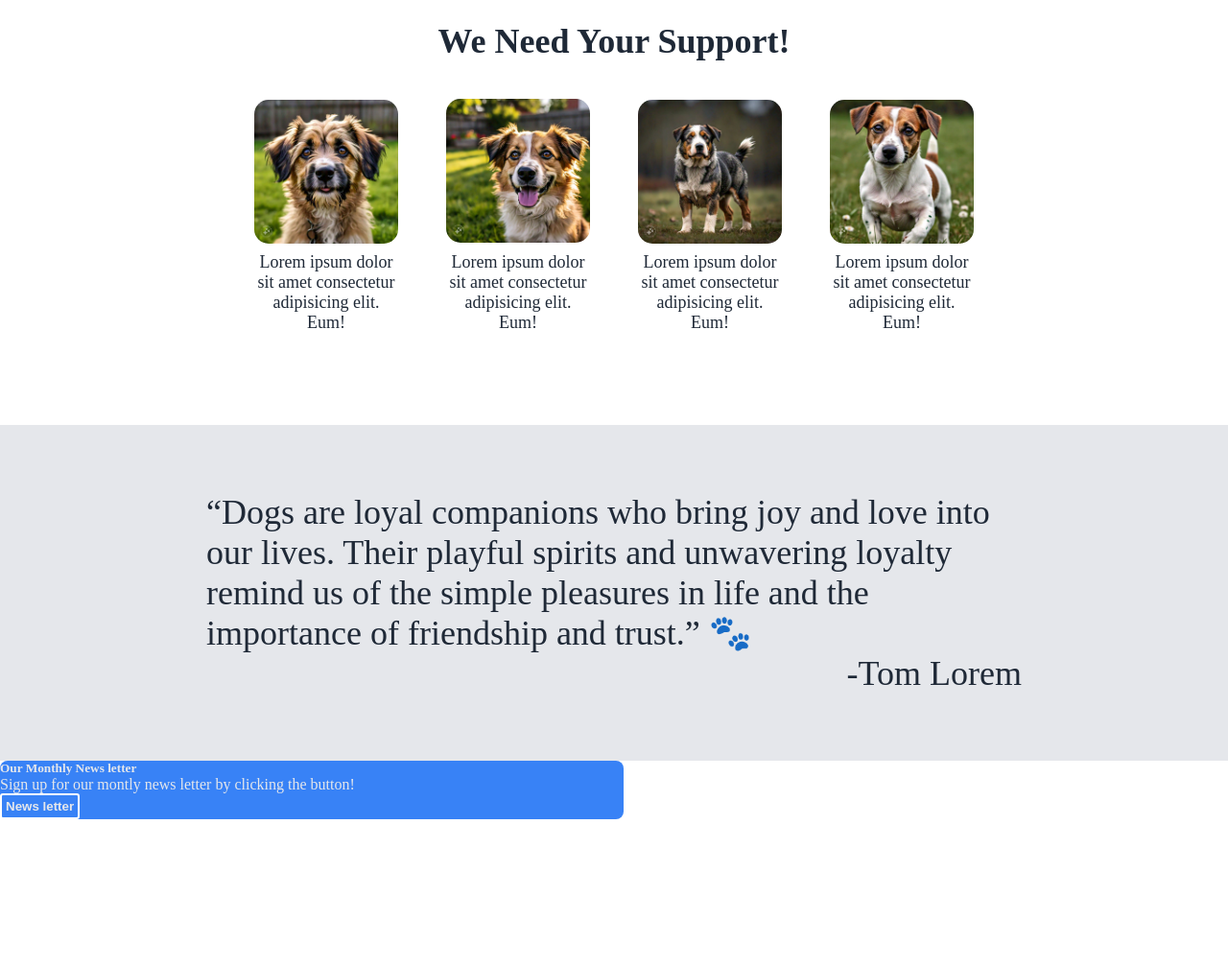
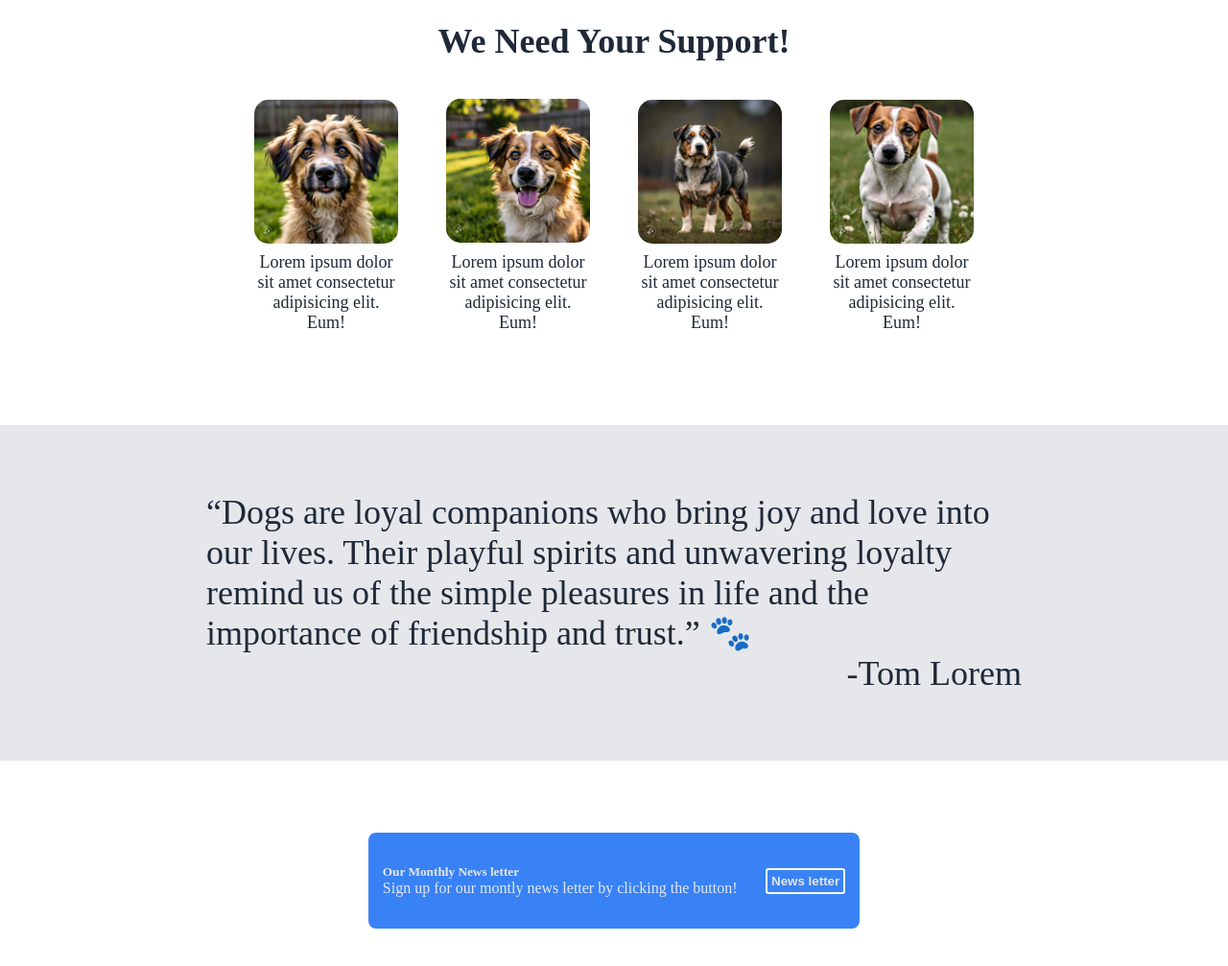
Before and after one commit to Mageshlen/Landing_Page, a plain HTML site: page index.html in a window 1280 px wide. Shown: the part 610-1617 px from the top of the page at 96% size. Drawn offline with Linux system fonts and the light colour scheme; a web font is replaced by a local one.

Commit message:
add flex properties to sectionfour and add cursor:pointer to the news letter button

```diff
--- a/styles.css
+++ b/styles.css
@@ -146,18 +146,26 @@ a:hover {
   display: flex;
   justify-content: end;
 }
-
+/*Sectionfour*/
 .sectionfour {
   height: 250px;
   color: #e5e7eb;
+  display: flex;
+  align-items: center;
+  justify-content: center;
 }
 
 .calltoaction {
-  max-width: 650px;
+  height: 100px;
   border-radius: 8px;
   background-color: #3882f6;
+  display: flex;
+  flex: 0 1 40%;
+  justify-content: space-around;
+  align-items: center;
 }
 .actionbtn {
+  max-height: 30px;
   color: #e5e7eb;
   font-weight: 900;
   background-color: #3882f6;
@@ -165,3 +173,6 @@ a:hover {
   border-radius: 3px;
   padding: 4px 4px;
 }
+.actionbtn:hover {
+  cursor: pointer;
+}
```
